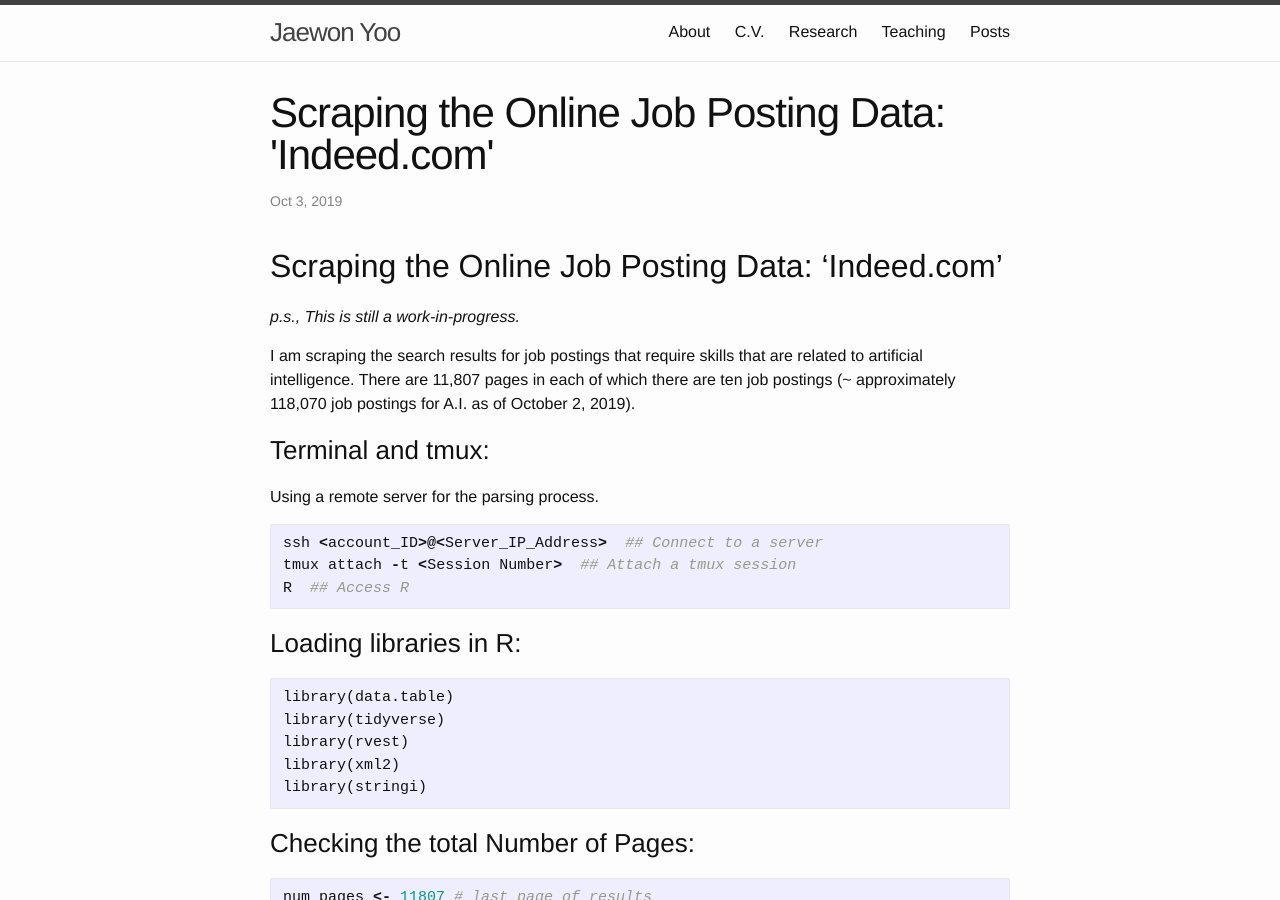
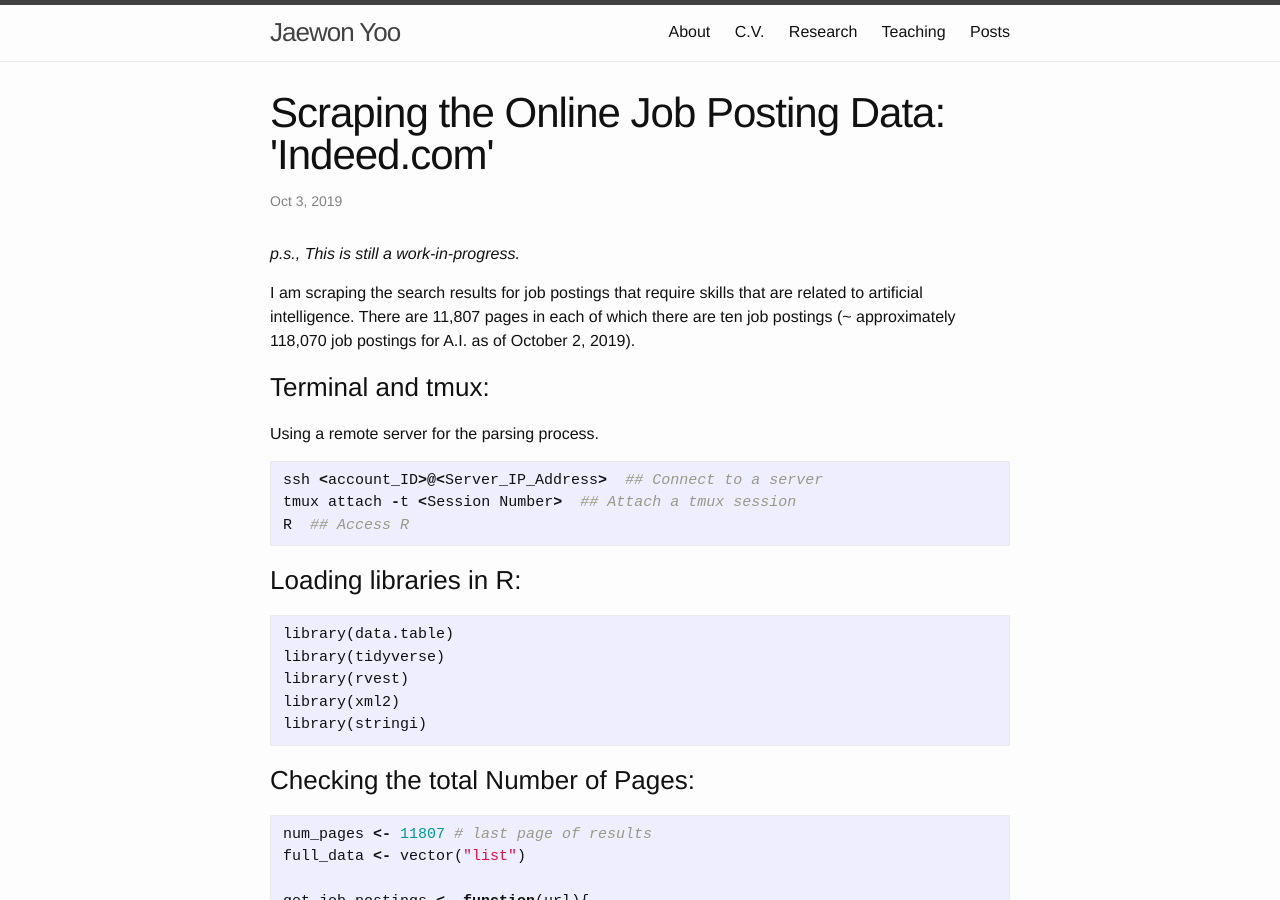
Before and after one commit to j1yoo/j1yoo.github.io, a Jekyll site: the page built from _posts/2019-10-03-scraping-online-job-posting-data.md, in a window 1280 px wide and 900 px high. Built offline with Jekyll 4.4.1, drawn with Linux system fonts in a browser that asks for light colours.

Commit message:
Update 2019-10-03-scraping-online-job-posting-data.md

```diff
--- a/_posts/2019-10-03-scraping-online-job-posting-data.md
+++ b/_posts/2019-10-03-scraping-online-job-posting-data.md
@@ -5,7 +5,6 @@
 tag: Research
 ---
 
-## Scraping the Online Job Posting Data: 'Indeed.com'
 _p.s., This is still a work-in-progress._
 
 I am scraping the search results for job postings that require skills that are related to artificial intelligence. There are 11,807 pages in each of which there are ten job postings (~ approximately 118,070 job postings for A.I. as of October 2, 2019).
```
